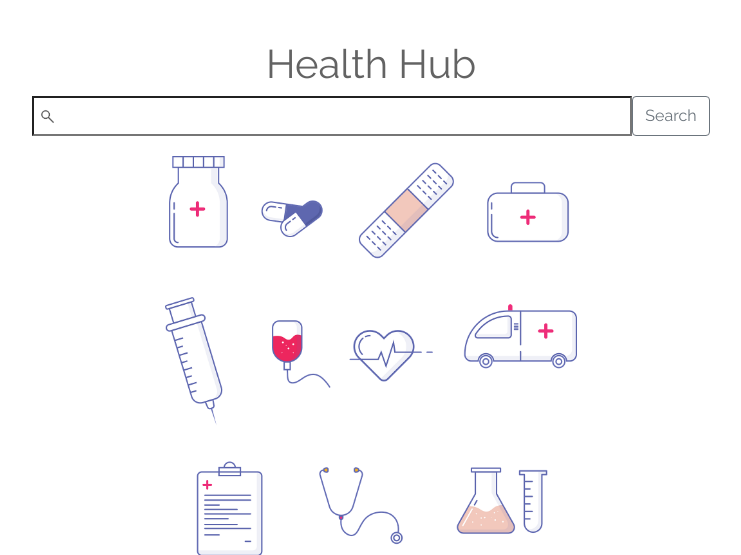
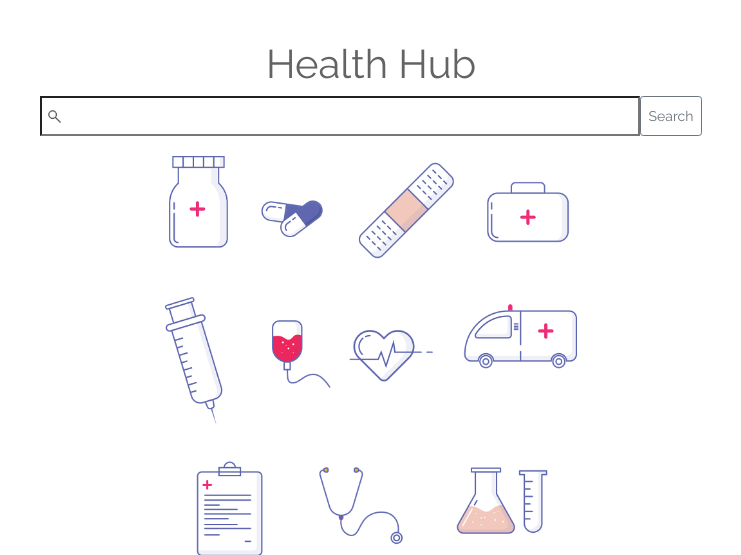
Before and after one commit to senseofsteph/healthhub, a Flask app: page / in a window 1280 px wide. Shown: the top 555 px of the page, without its empty margins (269-1010 px from the left). Run offline with Flask 2, Linux system fonts and the light colour scheme; some libraries are stand-ins or nearby versions.

Commit message:
Make search button smaller

```diff
--- a/templates/base.html
+++ b/templates/base.html
@@ -19,7 +19,7 @@
         <form action="/" method="GET">
           <div id="searchbar" class="searchbar">
             <input name="Search" type="text" placeholder=""required>
-            <button type="button" class="btn btn-outline-secondary">Search</button>
+            <button type="button" class="btn btn-outline-secondary btn-sm">Search</button>
           </div>
         </form>
         <!-- Background Image -->
```
